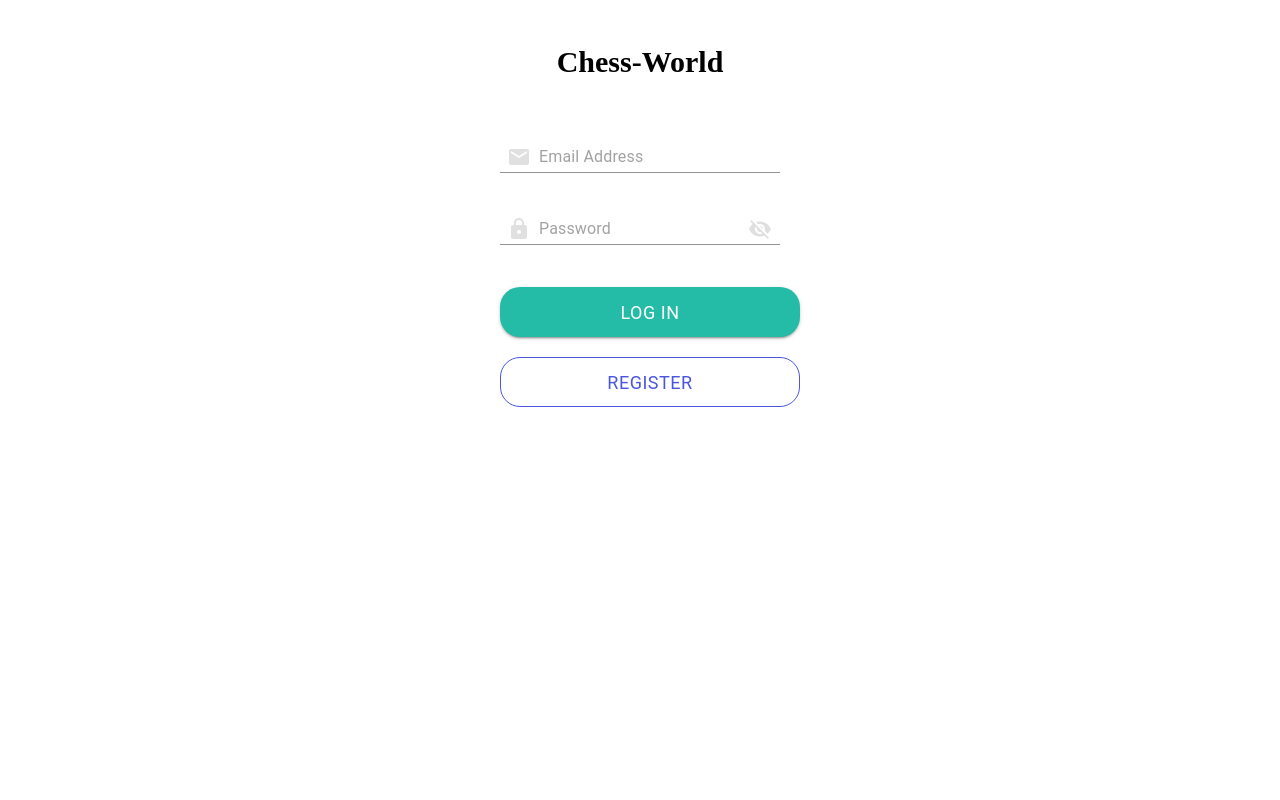
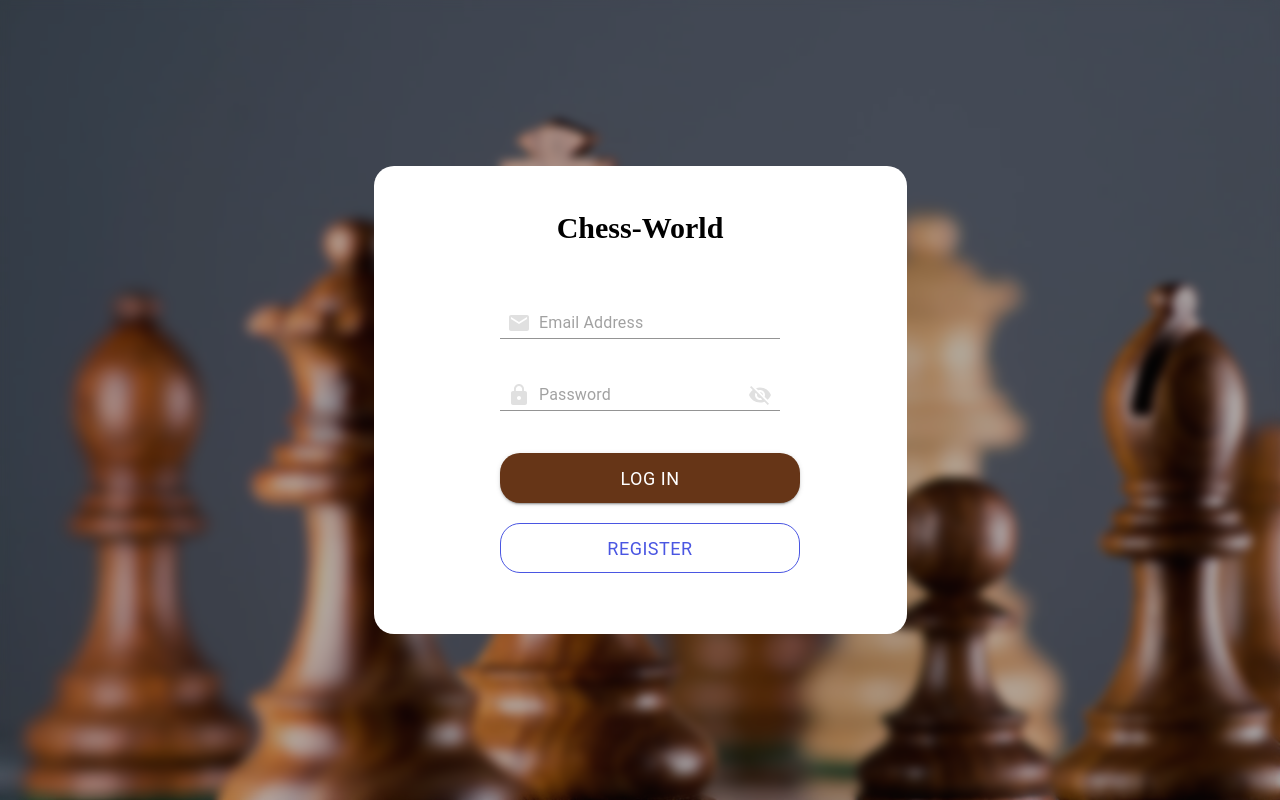
Before and after one commit to Aleksandr-Pod/app-world-chess, a React (Create React App) app: page /login in a window 1280 px wide. Built offline with nearby package versions, Linux system fonts and the light colour scheme.

Commit message:
background

```diff
--- /dev/null
+++ b/src/components/backgroundPage/BackgroundPage.styled.tsx
@@ -0,0 +1,25 @@
+import styled from "@emotion/styled";
+import chess from "../../images/chess.jpg";
+
+export const BackgroundBox = styled.div`
+    background-color: #4a4f5a;
+    justify-content: center;
+    align-items: center;
+    min-height: 100vh;
+    display: flex;
+    flex-direction: column;
+    background-image: linear-gradient(rgba(0, 0, 0, 0.31), rgba(0, 0, 0, 0.31)), url(${chess});
+`;
+
+export const BlurMainPage = styled.div`
+    width: 100%;
+    height: 100%;
+    background: rgba(255, 255, 255, 0.01);
+    backdrop-filter: blur(5px);
+    z-index: 1;
+    position: fixed;
+    top: 0;
+    right: 0;
+    width: 100vw;
+    height: 100vh;
+`;
--- /dev/null
+++ b/src/components/backgroundPage/BackgroundPage.tsx
@@ -0,0 +1,12 @@
+import { BackgroundBox, BlurMainPage } from "./BackgroundPage.styled";
+
+const BackgroundPage = ({ children }: any) => {
+    return (
+        <BackgroundBox>
+            <BlurMainPage />
+            {children}
+        </BackgroundBox>
+    );
+};
+
+export default BackgroundPage;
--- a/src/helpers/theme.ts
+++ b/src/helpers/theme.ts
@@ -4,14 +4,14 @@ const customTheme: any = {
     colors: {
         white: "#FFFFFF",
         accent: "#4A56E2",
-        green: "#24bbA7",
+        green: "#663517",
         purpure: "#FF6596",
         text: "#000000",
         helperText: "#BDBDBD",
         iconColor: "#E0E0E0",
         fone: "#E5E5E5",
         error: "#97000099",
-        hoverGreen: "#1cad8e",
+        hoverGreen: "#3a1401",
         hoverWhite: "#eef",
         category: {
             car: "#FD9498",
--- a/src/views/loginPage/LoginPage.tsx
+++ b/src/views/loginPage/LoginPage.tsx
@@ -1,11 +1,12 @@
 import React from "react";
 import LoginForm from "components/loginForm/LoginForm";
+import BackgroundPage from "components/backgroundPage/BackgroundPage";
 
 const LoginPage = () => {
     return (
-        <div>
+        <BackgroundPage>
             <LoginForm />
-        </div>
+        </BackgroundPage>
     );
 };
 
--- a/src/views/registerPage/RegisterPage.tsx
+++ b/src/views/registerPage/RegisterPage.tsx
@@ -1,11 +1,12 @@
 import React from "react";
 import RegisterForm from "components/registerForm/RegisterForm";
+import BackgroundPage from "components/backgroundPage/BackgroundPage";
 
 const RegisterPage = () => {
     return (
-        <div>
+        <BackgroundPage>
             <RegisterForm />
-        </div>
+        </BackgroundPage>
     );
 };
 
```
Also changed, not shown: src/images/chess.jpg (added).
